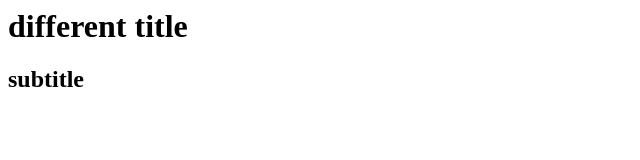
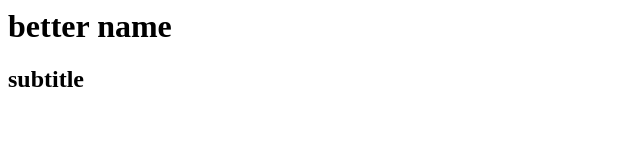
Before and after one commit to palacios07/newTest, a plain HTML site: page index.html in a window 1280 px wide. Shown: the whole page, without its empty margins (0-640 px from the left). Drawn offline with Linux system fonts and the light colour scheme.

Commit message:
explanation

```diff
--- a/index.html
+++ b/index.html
@@ -5,7 +5,7 @@
 
     <body>
     <h1>
-        different title
+        better name
         </h1>
         <h2>subtitle</h2>
     </body>
```
